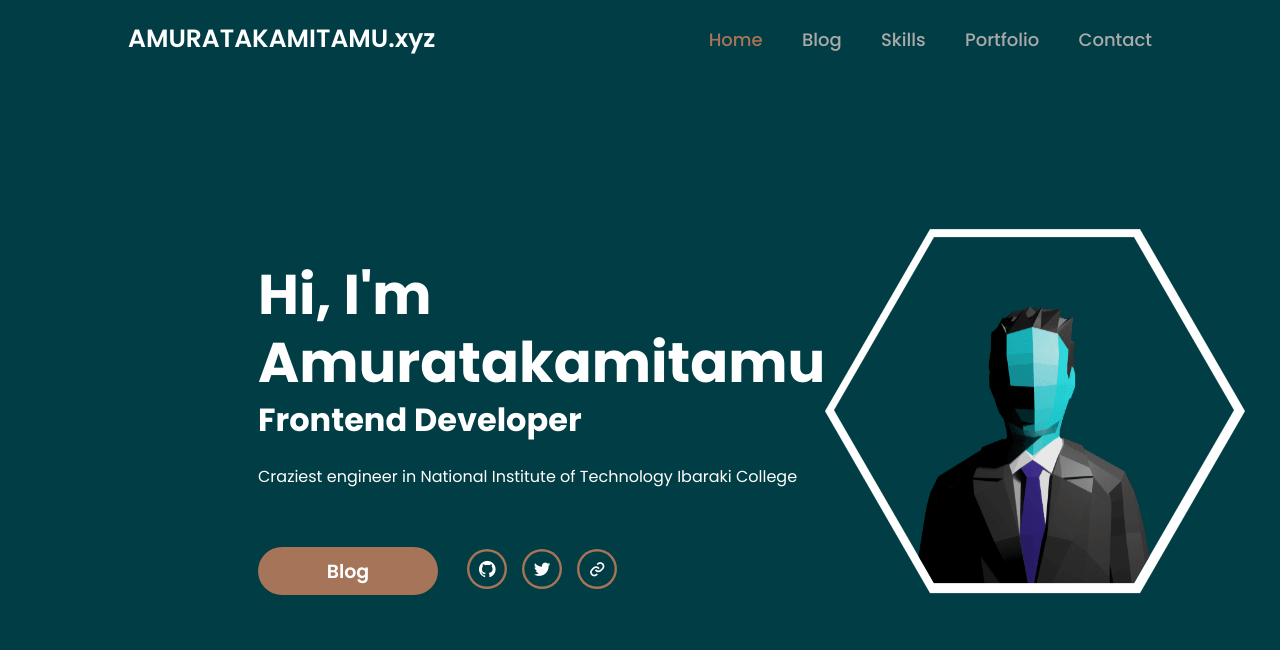
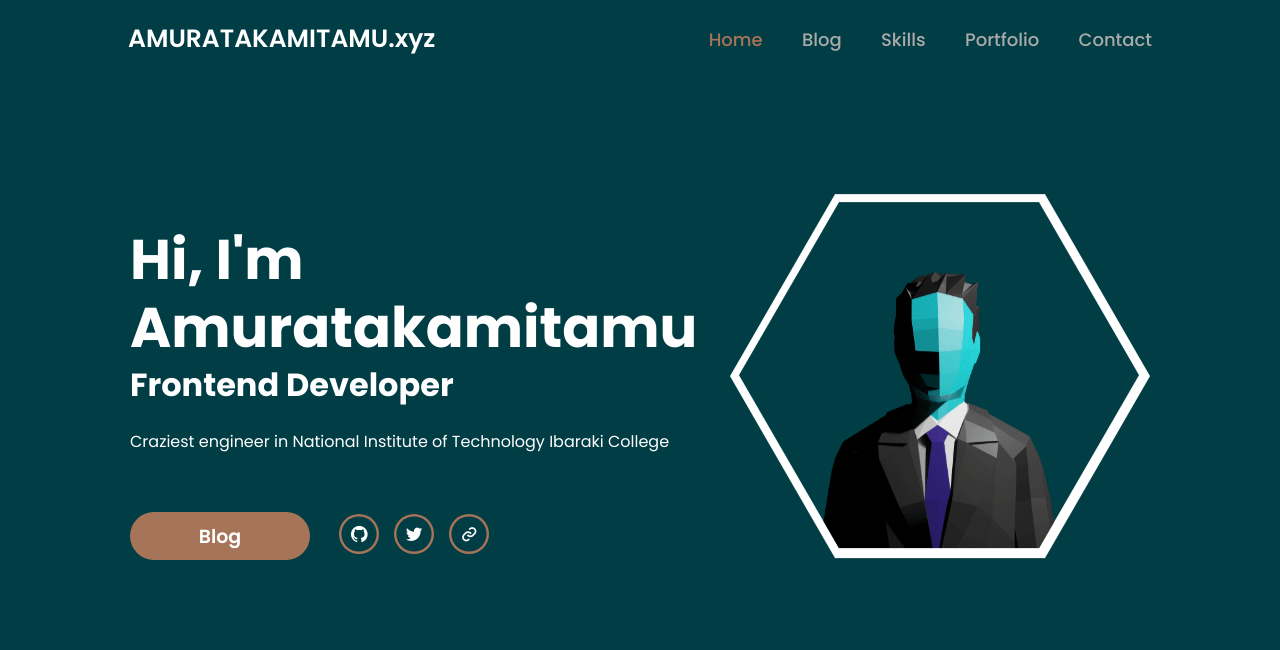
Before and after one commit to amuratakamitamu/portfolio, a plain HTML site: page index.html in a window 1280 px wide. Drawn offline with nearby package versions, Linux system fonts and the light colour scheme.

Commit message:
中央寄せ修正

```diff
--- a/assets/css/styles.css
+++ b/assets/css/styles.css
@@ -57,7 +57,6 @@ body {
     display: flex;
     justify-content: space-between;
     align-items: center;
-    padding: 70px 10% 0;
     width: 960px;
     margin: auto;
 }
```
